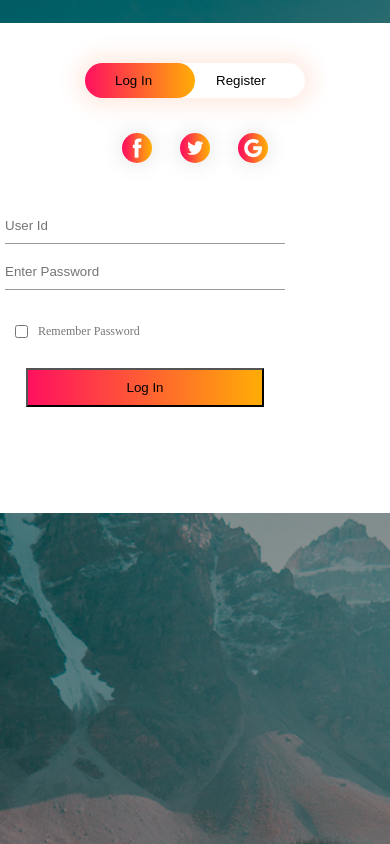
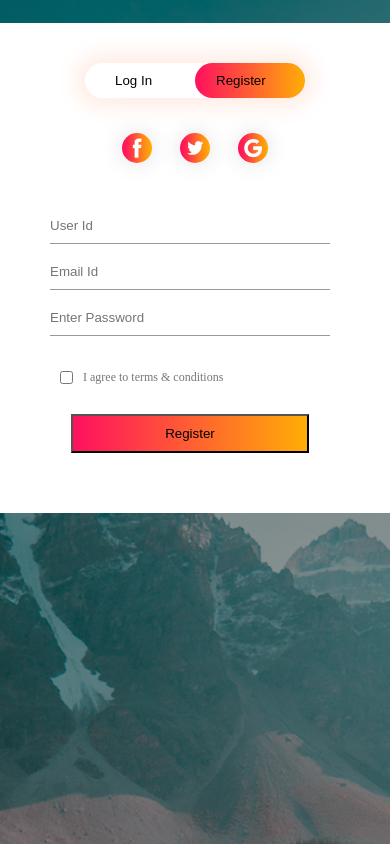
Before and after one commit to farhan-begg/login-register-template, a plain HTML site: page index.html in a window 390 px wide. Both pictures are taken after a click on the button "Register". Drawn offline with Linux system fonts and the light colour scheme.

Commit message:
complete

```diff
--- a/index.html
+++ b/index.html
@@ -11,8 +11,8 @@
         <div class="form-box">
             <div class="button-box">
                 <div id="btn"></div>
-                <button type="button" class="toggle-btn">Log In </button>
-                <button type="button" class="toggle-btn">Register </button>
+                <button type="button" class="toggle-btn" onclick="login()">Log In </button>
+                <button type="button" class="toggle-btn" onclick="register()">Register </button>
             </div>
 
             <div class="social-icons">
@@ -21,15 +21,38 @@
                 <img src="gp.png">
             </div>
 
-            <form class="input-group">
+            <form id="login" class="input-group">
                 <input type="text" class="input-field" placeholder="User Id" required>
                 <input type="text" class="input-field" placeholder="Enter Password" required>
                 <input type="checkbox" class="chech-box"><span>Remember Password</span>
                 <button type="submit" class="submit-btn">Log In</button>
             </form>
+            <form id="register" class="input-group">
+                <input type="text" class="input-field" placeholder="User Id" required>
+                <input type="email" class="input-field" placeholder="Email Id" required>
+                <input type="text" class="input-field" placeholder="Enter Password" required>
+                <input type="checkbox" class="chech-box"><span>I agree to terms & conditions </span>
+                <button type="submit" class="submit-btn">Register</button>
+            </form>
         </div>
     </div>
+    <script>
+        let x = document.getElementById("login");
+        let y = document.getElementById("register");
+        let z = document.getElementById("btn");
 
+        function register() {
+            x.style.left = "-400px"
+            y.style.left = "50px";
+            z.style.left = "110px";
+        }
+
+        function login() {
+            x.style.left = "50px"
+            y.style.left = "450px";
+            z.style.left = "0px";
+        }
+    </script>
 </body>
 
 </html>
--- a/style.css
+++ b/style.css
@@ -20,6 +20,7 @@
   margin: 6% auto;
   background: #fff;
   padding: 5px;
+  overflow: hidden;
 }
 
 .button-box {
@@ -101,3 +102,11 @@ span {
   bottom: 68px;
   position: absolute;
 }
+
+#login {
+  left: 50px
+}
+
+#register {
+  left: 450px
+}
```
